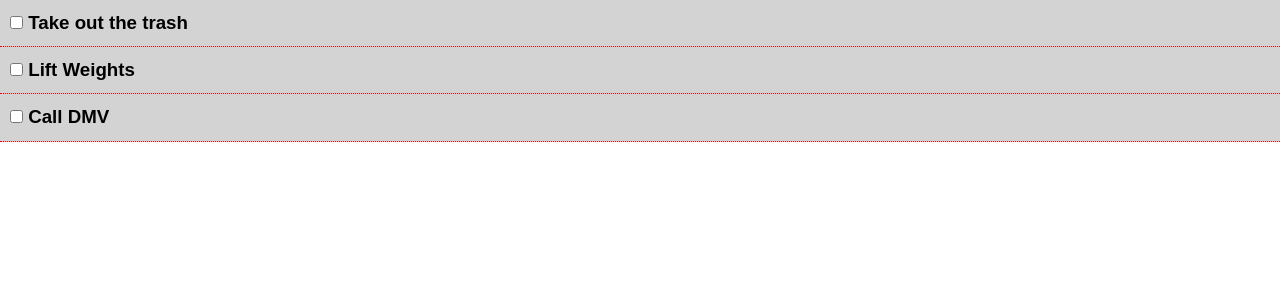
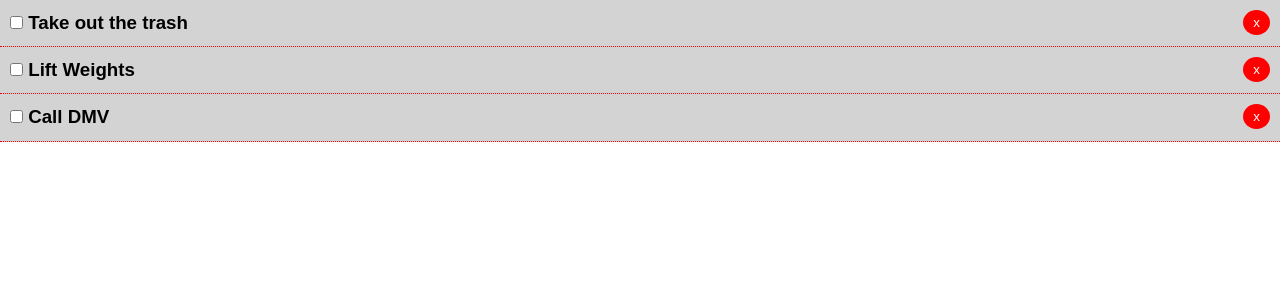
Before and after one commit to salvatoreallegra/React-ToDo, a React (Create React App) app: page / in a window 1280 px wide. Shown: the top 300 px of the page. Built offline with nearby package versions, Linux system fonts and the light colour scheme.

Commit message:
Add styles for button in todoitem

```diff
--- a/src/components/TodoItem.js
+++ b/src/components/TodoItem.js
@@ -22,10 +22,21 @@
             onChange={this.props.markComplete.bind(this, id)}
           />{' '}
           {title}
+          <button style={btnStyle}> x </button>
         </p>
       </div>
     )
   }
+}
+
+const btnStyle = {
+  background: 'red',
+  color: 'white',
+  border: 'none',
+  cursor: 'pointer',
+  padding: '5px 10px',
+  borderRadius: '50%',
+  float: 'right'
 }
 TodoItem.propTypes = {
   todo: PropTypes.object.isRequired
```
